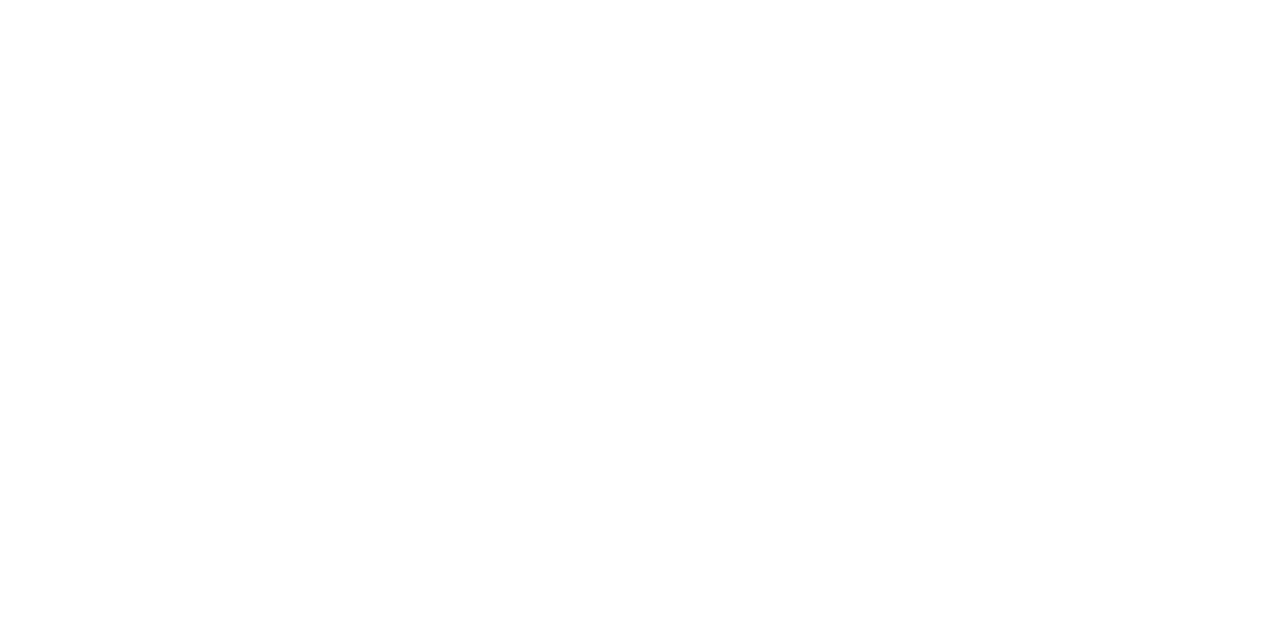
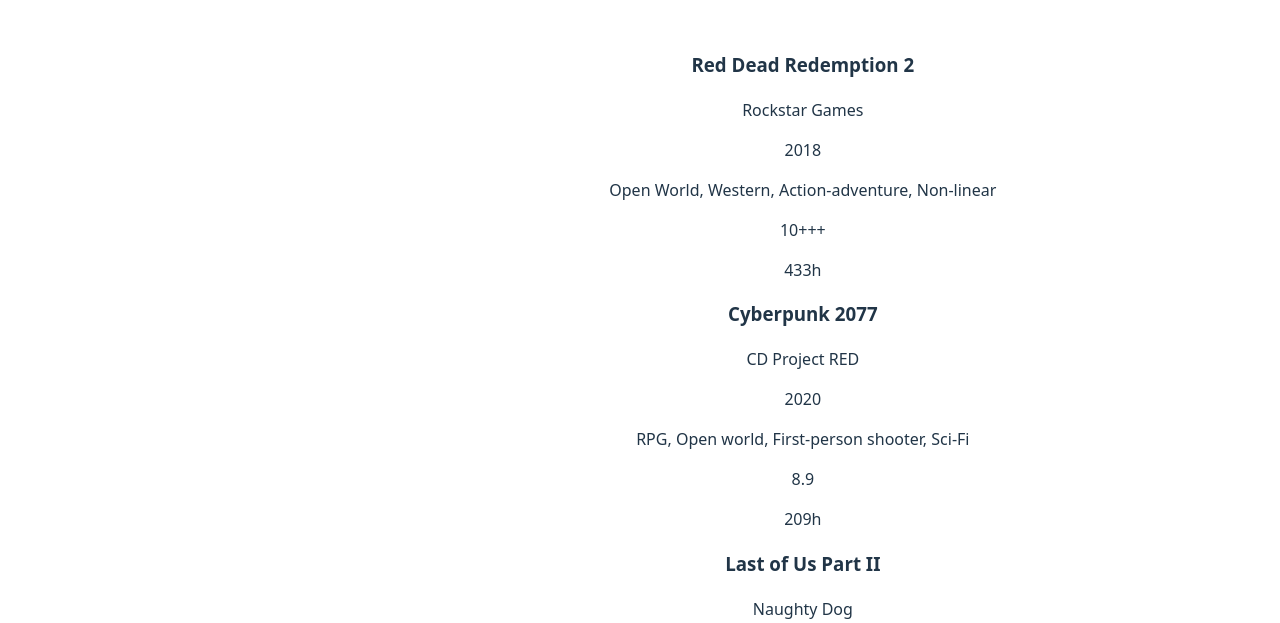
Before and after one commit to ingridstanic/ts_objects, a website built with Vite: page index.html in a window 1280 px wide. Shown: the top 623 px of the page. Built offline with nearby package versions, Linux system fonts and the light colour scheme.

Commit message:
added utils

```diff
--- a/index.html
+++ b/index.html
@@ -7,7 +7,9 @@
     <title>ts_objects</title>
   </head>
   <body>
-    <div id="app"></div>
+    <div id="app">
+      <section id="topGames"></section>
+    </div>
     <script type="module" src="/src/main.ts"></script>
   </body>
 </html>
--- a/src/main.ts
+++ b/src/main.ts
@@ -1 +1,15 @@
+import { FavGames } from './models/FavGames'
 import './style.css'
+import { createHtmlForTopGames, createHTMLHeader } from './utils';
+
+const rdr2 = new FavGames ("Red Dead Redemption 2", "Rockstar Games", "2018", "Open World, Western, Action-adventure, Non-linear", "10+++", "433h");
+const cp2077 = new FavGames ("Cyberpunk 2077", "CD Project RED", "2020", "RPG, Open world, First-person shooter, Sci-Fi", "8.9", "209h");
+const lou2 = new FavGames ("Last of Us Part II", "Naughty Dog", "2020", "Action-adventure, Survival horror, Story-driven, Thrid-person shooter", "9.2", "152h");
+const swo = new FavGames ("Starwars Outlaws", "Massive Entertainment", "2024", "Action-adventure, Open World, Third-person shooter, Sci-Fi", "8.2", "131h");
+const swjs = new FavGames ("Starwars Jedi Survivor", "Respawn Entertainment", "2023", "Action-adventure, Third-person combat, Sci-Fi, Story-driven", "8.5", "95h");
+
+const myTopGames = [rdr2, cp2077, lou2, swo, swjs];
+
+createHTMLHeader();
+
+createHtmlForTopGames(myTopGames);
--- /dev/null
+++ b/src/utils.ts
@@ -0,0 +1,42 @@
+import type { FavGames } from "./models/FavGames";
+
+export const createHtmlForTopGames = (myTopGames: FavGames[]) => {
+    const gameSection = document.getElementById("topGames");
+
+  myTopGames.forEach((game) => {
+    const card = document.createElement("div");
+    const title = document.createElement("h3");
+    const dev = document.createElement("p");
+    const year = document.createElement("p");
+    const genre = document.createElement("p");
+    const rating = document.createElement("p");
+    const hours = document.createElement("p");
+
+    title.innerHTML = game.title;
+    dev.innerHTML = game.developer;
+    year.innerHTML = game.realeaseYear;
+    genre.innerHTML = game.genre;
+    rating.innerHTML = game.myRating;
+    hours.innerHTML = game.hoursPlayed;
+
+    card.appendChild(title);
+    card.appendChild(dev);
+    card.appendChild(year);
+    card.appendChild(genre);
+    card.appendChild(rating);
+    card.appendChild(hours);
+
+    gameSection?.appendChild(card);
+  });
+};
+
+export const createHTMLHeader = () => {
+    const header = document.createElement("header");
+    const h1 = document.createElement("h1");
+
+    h1.className = "myHeader";
+    h1.innerHTML = "TopToGame+";
+
+    document.body.prepend(header);
+    header.appendChild(h1);
+}
```
